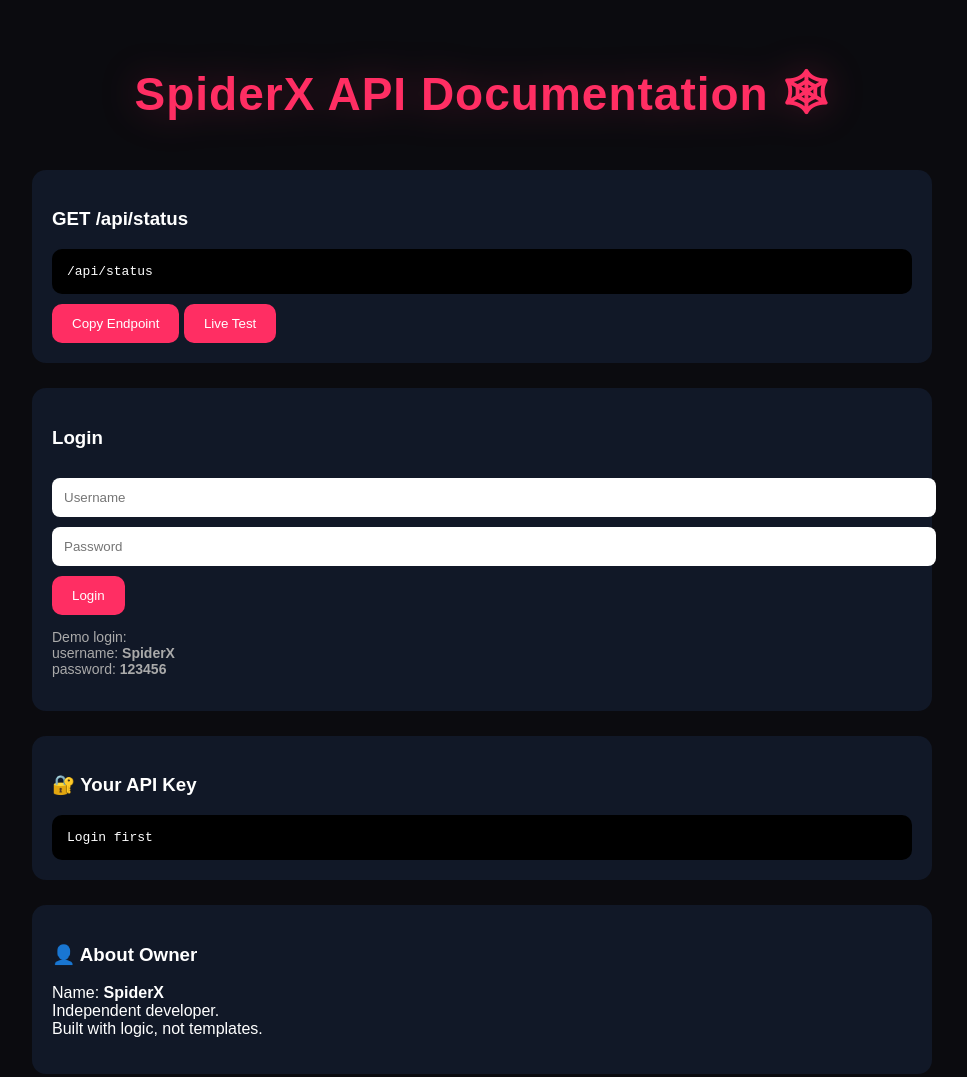
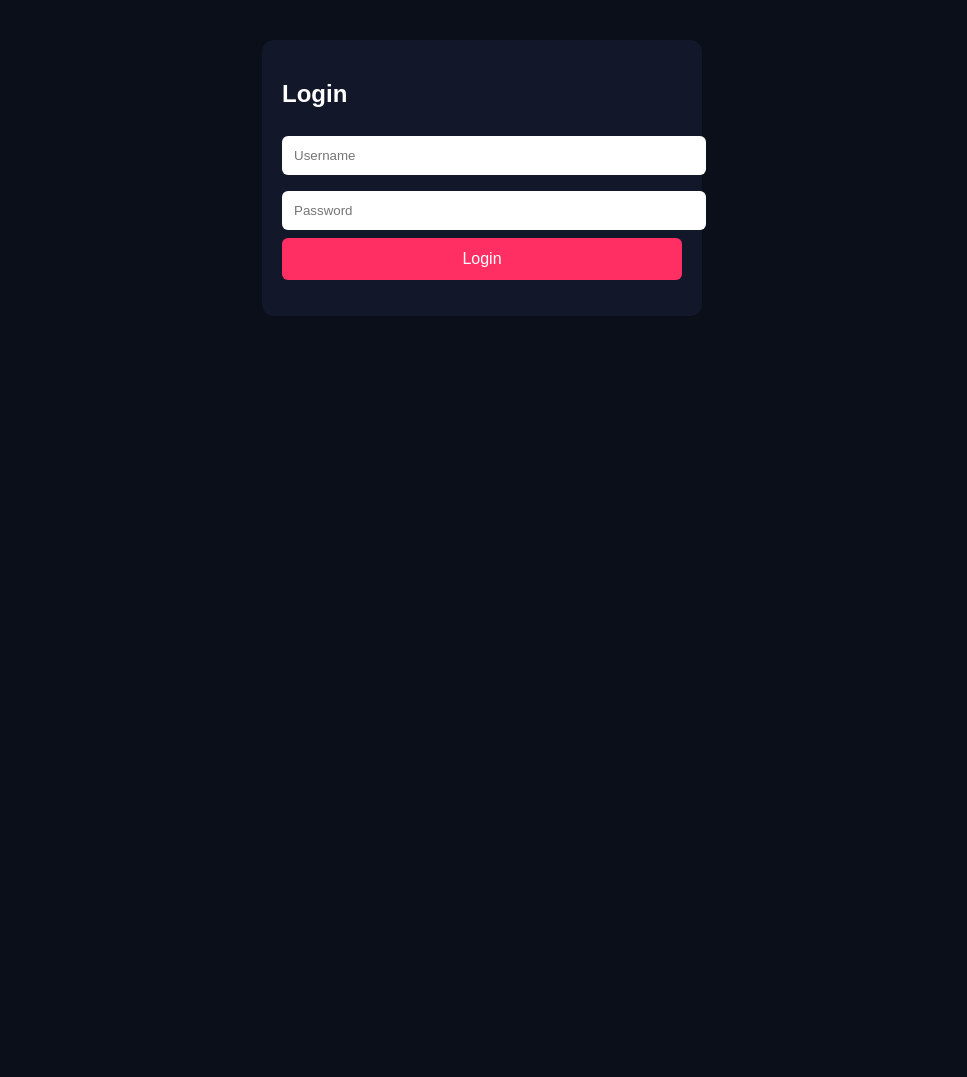
Before and after one commit to SpiderXo/SpiderX-API, a website: page public/docs.html in a window 1280 px wide. Shown: the whole page, without its empty margins (158-1125 px from the left). After the commit the page ends 800 px from the top, so only its background shows below. Drawn offline with Linux system fonts and the light colour scheme.

Commit message:
Refactor HTML structure and styling for docs

```diff
--- a/public/docs.html
+++ b/public/docs.html
@@ -6,136 +6,65 @@
 
 <style>
 body {
-  margin: 0;
-  font-family: Arial, sans-serif;
-  background: #0b0b0f;
-  color: #fff;
+  background:#0b0f1a;
+  color:#fff;
+  font-family: Arial;
 }
 
-.container {
-  max-width: 900px;
-  margin: auto;
-  padding: 30px;
-}
-
-h1 {
-  font-size: 46px;
-  letter-spacing: 1px;
-  text-align: center;
-  color: #ff2e63;
-  filter: drop-shadow(0 0 18px rgba(255, 46, 99, 0.25));
-}
-
-.card {
-  background: #111827;
-  border-radius: 14px;
-  padding: 20px;
-  margin-top: 25px;
-}
-
-.endpoint {
-  background: #000;
-  padding: 15px;
-  border-radius: 10px;
-  font-family: monospace;
-}
-
-.btn {
-  background: #ff2e63;
-  color: #fff;
-  border: none;
-  padding: 12px 20px;
-  border-radius: 10px;
-  cursor: pointer;
-  margin-top: 10px;
-}
-
-.btn:hover {
-  box-shadow: 0 0 25px rgba(255, 46, 99, 0.4);
+.box {
+  width:90%;
+  max-width:400px;
+  margin:40px auto;
+  background:#12182a;
+  padding:20px;
+  border-radius:12px;
 }
 
 input {
-  width: 100%;
-  padding: 12px;
-  margin-top: 10px;
-  border-radius: 8px;
-  border: none;
+  width:100%;
+  padding:12px;
+  margin:8px 0;
+  border-radius:6px;
+  border:none;
 }
 
-.small {
-  color: #aaa;
-  font-size: 14px;
+button {
+  width:100%;
+  padding:12px;
+  background:#ff2e63;
+  border:none;
+  border-radius:6px;
+  color:white;
+  font-size:16px;
+  cursor:pointer;
 }
 </style>
 </head>
 
 <body>
 
-<div class="container">
+<div class="box">
+  <h2>Login</h2>
 
-<h1>SpiderX API Documentation 🕸</h1>
-
-<!-- API STATUS -->
-<div class="card">
-  <h3>GET /api/status</h3>
-  <div class="endpoint">/api/status</div>
-  <button class="btn" onclick="copy('/api/status')">Copy Endpoint</button>
-  <button class="btn" onclick="test('/api/status')">Live Test</button>
-</div>
-
-<!-- LOGIN -->
-<div class="card">
-  <h3>Login</h3>
-
+  <!-- ⚠️ مفيش action -->
   <form id="loginForm">
-    <input id="username" placeholder="Username" required />
-    <input id="password" type="password" placeholder="Password" required />
-    <button class="btn" type="submit">Login</button>
+    <input id="username" placeholder="Username" />
+    <input id="password" type="password" placeholder="Password" />
+    <button type="submit">Login</button>
   </form>
 
-  <p class="small">
-    Demo login:<br>
-    username: <b>SpiderX</b><br>
-    password: <b>123456</b>
-  </p>
-</div>
-
-<!-- API KEY -->
-<div class="card">
-  <h3>🔐 Your API Key</h3>
-  <div class="endpoint" id="apiKey">Login first</div>
-</div>
-
-<!-- ABOUT -->
-<div class="card">
-  <h3>👤 About Owner</h3>
-  <p>
-    Name: <b>SpiderX</b><br>
-    Independent developer.<br>
-    Built with logic, not templates.
-  </p>
-</div>
-
+  <p id="msg"></p>
 </div>
 
 <script>
-function copy(text) {
-  navigator.clipboard.writeText(text);
-  alert("Copied!");
-}
+console.log("JS Loaded ✅");
 
-async function test(endpoint) {
-  const r = await fetch(endpoint);
-  const d = await r.json();
-  alert(JSON.stringify(d, null, 2));
-}
+document.getElementById("loginForm").addEventListener("submit", async function(e){
+  e.preventDefault();
+  console.log("Login clicked");
 
-// LOGIN LOGIC (المهم)
-document.getElementById("loginForm").addEventListener("submit", async (e) => {
-  e.preventDefault();
-
-  const username = usernameInput.value = document.getElementById("username").value;
-  const password = passwordInput.value = document.getElementById("password").value;
+  const username = document.getElementById("username").value;
+  const password = document.getElementById("password").value;
 
   const res = await fetch("/api/login", {
     method: "POST",
@@ -144,16 +73,15 @@ document.getElementById("loginForm").addEventListener("submit", async (e) => {
   });
 
   const data = await res.json();
+  console.log(data);
 
   if (!res.ok) {
-    alert(data.error || "Login failed");
+    document.getElementById("msg").innerText = data.error;
     return;
   }
 
   localStorage.setItem("token", data.token);
   localStorage.setItem("apiKey", data.apiKey);
-
-  document.getElementById("apiKey").innerText = data.apiKey;
 
   window.location.href = "/dashboard.html";
 });
```
